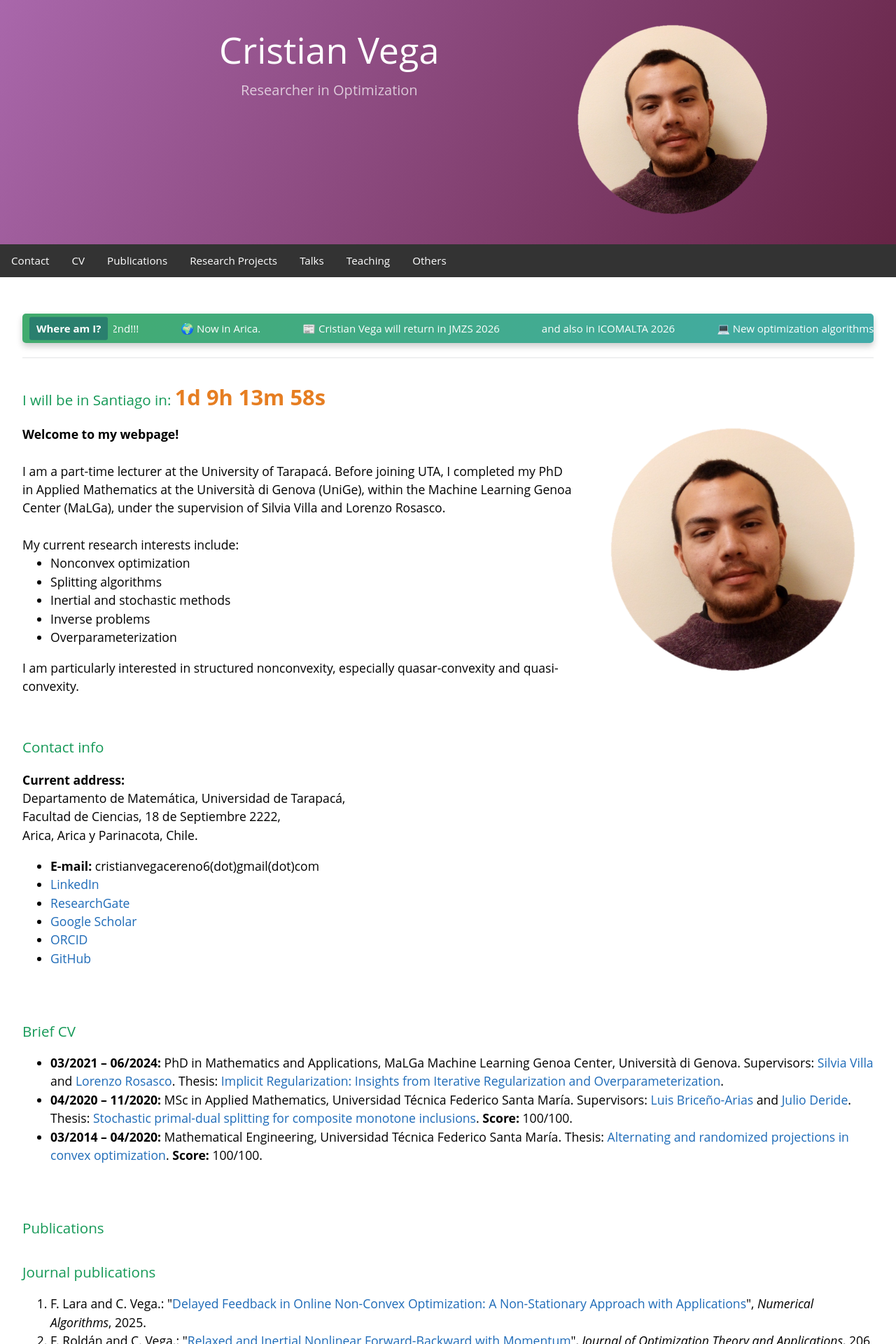
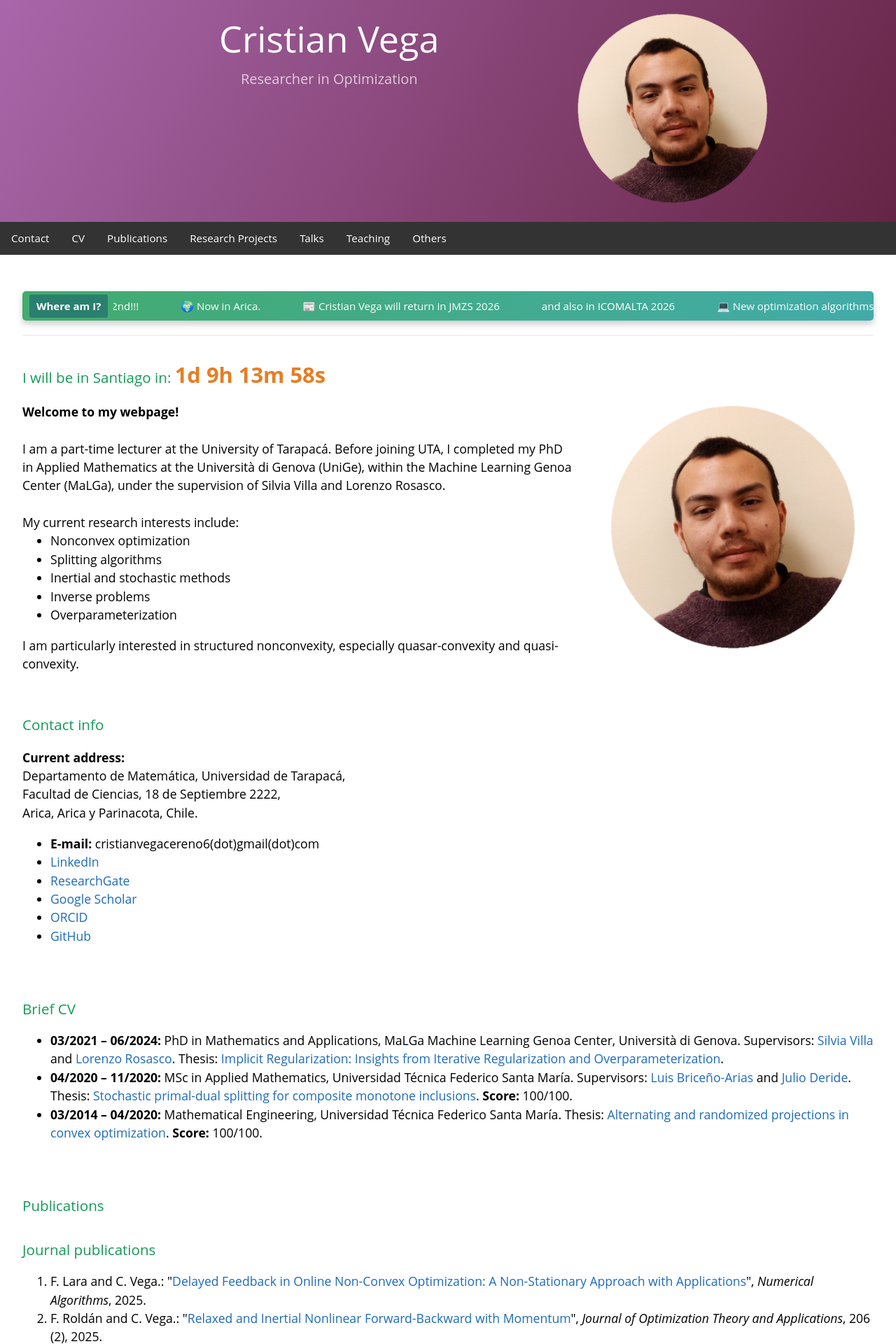
Before and after one commit to cristianvega1995/cristianvega1995.github.io, a Jekyll site: the page index.html, which Jekyll copies as it is, in a window 1280 px wide. Shown: the top 1920 px of the page at 70% size. Built offline with Jekyll 4.4.1, drawn with Linux system fonts in a browser that asks for light colours.

Commit message:
Adjust padding in page-header style

```diff
--- a/index.html
+++ b/index.html
@@ -31,7 +31,7 @@
         .page-header {
             color: #000000; text-align: center;
             background-image: linear-gradient(120deg, #a967ab, #662445);
-            padding: 2rem 1rem;
+            padding: 1rem 2rem;
         }
         .page-header h1 { margin: 0 0 0.25rem; font-size: clamp(1.75rem, 5vw, 3.25rem); }
         .page-header h2 { margin: 0 0 1rem; font-weight: normal; opacity: 0.7; font-size: clamp(1rem, 2.5vw, 1.25rem); }
```
